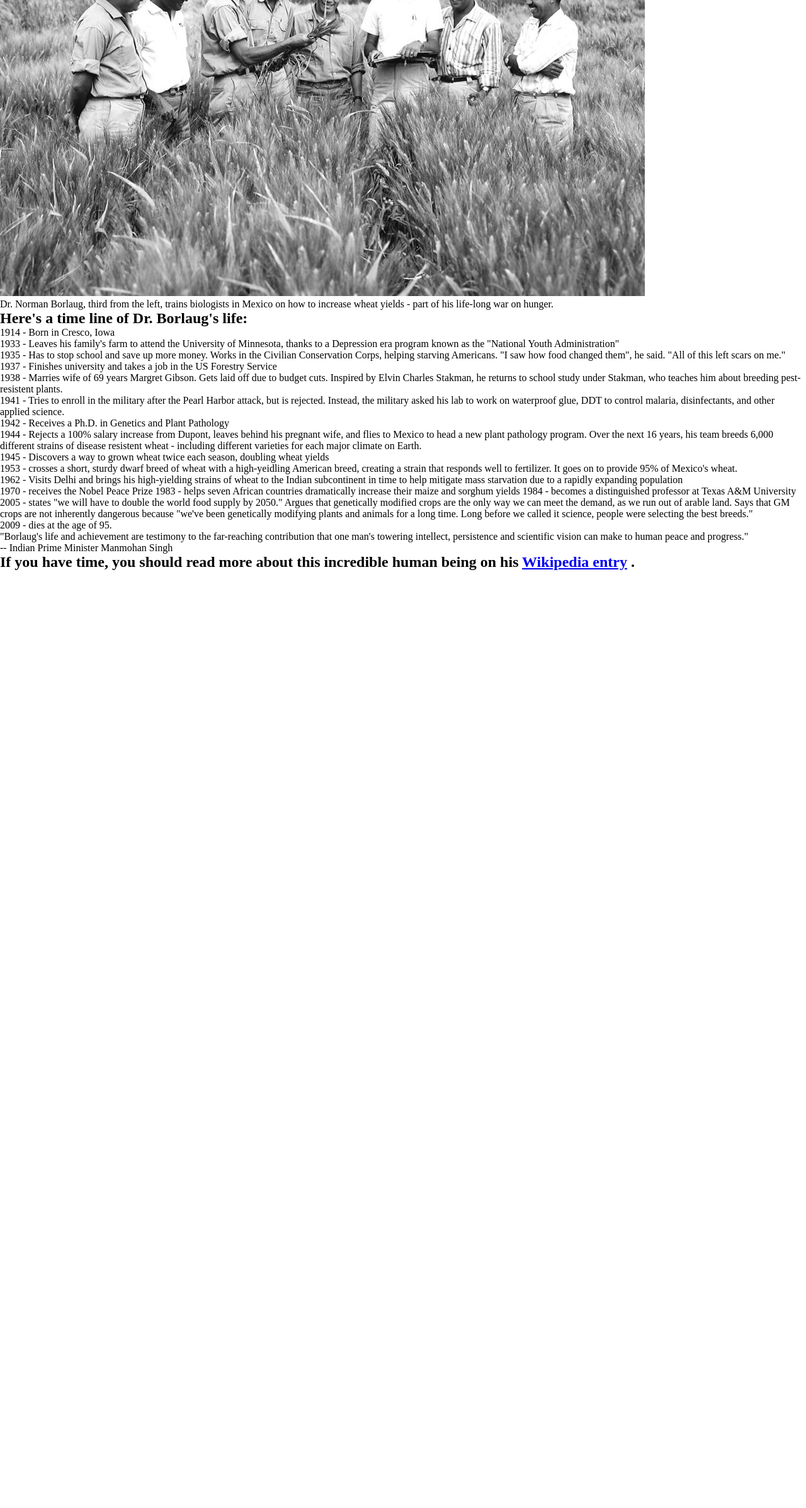
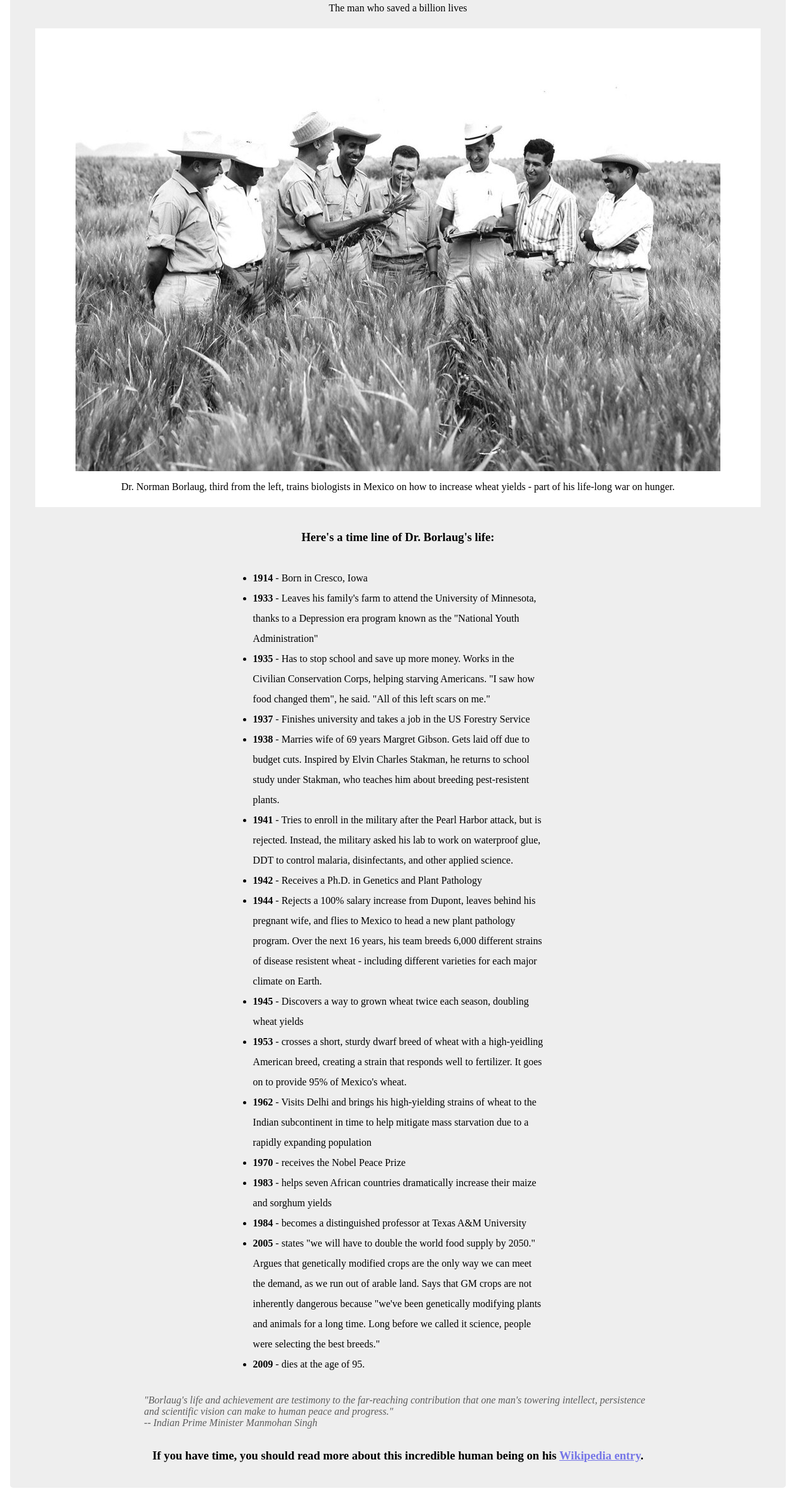
Before and after one commit to shelynna/microverseTributeProject, a plain HTML site: page index.html in a window 1280 px wide. Shown: the part 171-2565 px from the top of the page at 63% size. Before the commit the page ends 1077 px from the top, so only its background shows below. Drawn offline with Linux system fonts and the light colour scheme.

Commit message:
css upadte

```diff
--- a/index.html
+++ b/index.html
@@ -11,68 +11,108 @@
 
 <body>
     <main id="main">
-        <title id="title">Dr. Norman Borlaug</title>
-        <p>The man who saved a billion lives</p>
+        <h1 id="title">Dr. Norman Borlaug</h1>
+        <p id="p">The man who saved a billion lives</p>
         <figure id="img-div">
-            <img id="image" src="imgs/tribute-page-main-image.jpg" alt="">
-
+            <img id="image" src="imgs/tribute-page-main-image.jpg"
+                alt="Dr. Norman Borlaug seen standing in Mexican wheat field with a group of biologists"
+                style="max-width: 100%; display: block;">
+            <figcaption id="img-caption">
+                Dr. Norman Borlaug, third from the left, trains biologists in Mexico
+                on how to increase wheat yields - part of his life-long war on hunger.
+            </figcaption>
         </figure>
-        <caption id="img-caption">Dr. Norman Borlaug, third from the left, trains biologists in Mexico on how to
-            increase wheat yields - part of his
-            life-long war on hunger.
-        </caption>
-        <section id="tribute-link">
-            <h1>Here's a time line of Dr. Borlaug's life:</h1>
+        <section id="tribute-info">
+            <h3 id="headline">Here's a time line of Dr. Borlaug's life:</h3>
             <ul>
-                <li>1914 - Born in Cresco, Iowa</li>
-                <li>1933 - Leaves his family's farm to attend the University of Minnesota, thanks to a Depression era
-                    program known as the
-                    "National Youth Administration"</li>
-                <li>1935 - Has to stop school and save up more money. Works in the Civilian Conservation Corps, helping
-                    starving Americans.
-                    "I saw how food changed them", he said. "All of this left scars on me."</li>
-                <li>1937 - Finishes university and takes a job in the US Forestry Service</li>
-                <li>1938 - Marries wife of 69 years Margret Gibson. Gets laid off due to budget cuts. Inspired by Elvin
-                    Charles Stakman, he
-                    returns to school study under Stakman, who teaches him about breeding pest-resistent plants.</li>
-                <!-- info section -->
-                <li>1941 - Tries to enroll in the military after the Pearl Harbor attack, but is rejected. Instead, the
-                    military asked his
-                    lab to work on waterproof glue, DDT to control malaria, disinfectants, and other applied science.
+                <li><strong>1914</strong> - Born in Cresco, Iowa</li>
+                <li>
+                    <strong>1933</strong> - Leaves his family's farm to attend the
+                    University of Minnesota, thanks to a Depression era program known as
+                    the "National Youth Administration"
                 </li>
-                <li>1942 - Receives a Ph.D. in Genetics and Plant Pathology</li>
-                <li>1944 - Rejects a 100% salary increase from Dupont, leaves behind his pregnant wife, and flies to
-                    Mexico to head a new
-                    plant pathology program. Over the next 16 years, his team breeds 6,000 different strains of disease
-                    resistent wheat -
-                    including different varieties for each major climate on Earth.</li>
-                <li>1945 - Discovers a way to grown wheat twice each season, doubling wheat yields</li>
-                <li>1953 - crosses a short, sturdy dwarf breed of wheat with a high-yeidling American breed, creating a
-                    strain that responds
-                    well to fertilizer. It goes on to provide 95% of Mexico's wheat.</li>
-                <li>1962 - Visits Delhi and brings his high-yielding strains of wheat to the Indian subcontinent in time
-                    to help mitigate
-                    mass starvation due to a rapidly expanding population</li>
-                <li>1970 - receives the Nobel Peace Prize
-                    1983 - helps seven African countries dramatically increase their maize and sorghum yields
-                    1984 - becomes a distinguished professor at Texas A&M University</li>
-                <li>2005 - states "we will have to double the world food supply by 2050." Argues that genetically
-                    modified crops are the
-                    only way we can meet the demand, as we run out of arable land. Says that GM crops are not inherently
-                    dangerous because
-                    "we've been genetically modifying plants and animals for a long time. Long before we called it
-                    science, people were
-                    selecting the best breeds."</li>
-                <li>2009 - dies at the age of 95.</li>
+                <li>
+                    <strong>1935</strong> - Has to stop school and save up more money.
+                    Works in the Civilian Conservation Corps, helping starving
+                    Americans. "I saw how food changed them", he said. "All of this left
+                    scars on me."
+                </li>
+                <li>
+                    <strong>1937</strong> - Finishes university and takes a job in the
+                    US Forestry Service
+                </li>
+                <li>
+                    <strong>1938</strong> - Marries wife of 69 years Margret Gibson.
+                    Gets laid off due to budget cuts. Inspired by Elvin Charles Stakman,
+                    he returns to school study under Stakman, who teaches him about
+                    breeding pest-resistent plants.
+                </li>
+                <li>
+                    <strong>1941</strong> - Tries to enroll in the military after the
+                    Pearl Harbor attack, but is rejected. Instead, the military asked
+                    his lab to work on waterproof glue, DDT to control malaria,
+                    disinfectants, and other applied science.
+                </li>
+                <li>
+                    <strong>1942</strong> - Receives a Ph.D. in Genetics and Plant
+                    Pathology
+                </li>
+                <li>
+                    <strong>1944</strong> - Rejects a 100% salary increase from Dupont,
+                    leaves behind his pregnant wife, and flies to Mexico to head a new
+                    plant pathology program. Over the next 16 years, his team breeds
+                    6,000 different strains of disease resistent wheat - including
+                    different varieties for each major climate on Earth.
+                </li>
+                <li>
+                    <strong>1945</strong> - Discovers a way to grown wheat twice each
+                    season, doubling wheat yields
+                </li>
+                <li>
+                    <strong>1953</strong> - crosses a short, sturdy dwarf breed of wheat
+                    with a high-yeidling American breed, creating a strain that responds
+                    well to fertilizer. It goes on to provide 95% of Mexico's wheat.
+                </li>
+                <li>
+                    <strong>1962</strong> - Visits Delhi and brings his high-yielding
+                    strains of wheat to the Indian subcontinent in time to help mitigate
+                    mass starvation due to a rapidly expanding population
+                </li>
+                <li><strong>1970</strong> - receives the Nobel Peace Prize</li>
+                <li>
+                    <strong>1983</strong> - helps seven African countries dramatically
+                    increase their maize and sorghum yields
+                </li>
+                <li>
+                    <strong>1984</strong> - becomes a distinguished professor at Texas
+                    A&amp;M University
+                </li>
+                <li>
+                    <strong>2005</strong> - states "we will have to double the world
+                    food supply by 2050." Argues that genetically modified crops are the
+                    only way we can meet the demand, as we run out of arable land. Says
+                    that GM crops are not inherently dangerous because "we've been
+                    genetically modifying plants and animals for a long time. Long
+                    before we called it science, people were selecting the best breeds."
+                </li>
+                <li><strong>2009</strong> - dies at the age of 95.</li>
             </ul>
-            <div>
-                <p>"Borlaug's life and achievement are testimony to the far-reaching contribution that one man's
-                    towering intellect,
-                    persistence and scientific vision can make to human peace and progress."</p>
-                <caption>-- Indian Prime Minister Manmohan Singh</caption>
-            </div>
+            <blockquote
+                cite="http://news.rediff.com/report/2009/sep/14/pm-pays-tribute-to-father-of-green-revolution-borlaug.htm">
+                <p>
+                    "Borlaug's life and achievement are testimony to the far-reaching
+                    contribution that one man's towering intellect, persistence and
+                    scientific vision can make to human peace and progress."
+                </p>
+                <cite>-- Indian Prime Minister Manmohan Singh</cite>
+            </blockquote>
+            <h3 id="h3">
+                If you have time, you should read more about this incredible human
+                being on his
+                <a id="tribute-link" href="https://en.wikipedia.org/wiki/Norman_Borlaug" target="_blank">Wikipedia
+                    entry</a>.
+            </h3>
         </section>
-        <h2>If you have time, you should read more about this incredible human being on his <a href="http://" target="_blank" rel="noopener noreferrer">Wikipedia entry</a> .</h2>
     </main>
 </body>
 
--- a/style.css
+++ b/style.css
@@ -3,3 +3,74 @@
     margin : 0;
     font-family :poppins;
 }
+#main
+{
+    width: 90%;
+    margin: 0 auto;
+    background-color: #eee;
+    margin: 2em 1em;
+    border: 1em solid #eee ;
+    padding: 1.5em;
+    border-radius: 5px;
+}
+#title, #p{
+    text-align: center;
+    line-height: 2;
+    padding-bottom: 1em;
+}
+#img-div{
+    height: 600px;
+    margin: 0;
+    padding: 5em 0 5em 0;
+    background-color: white;
+}
+
+img
+{
+    display: block;
+}
+
+#img-caption{
+    text-align: center;
+    padding: 1em;
+}
+#image
+{
+    height: auto;
+    max-width: 100%;
+    align-self: center;
+    margin: 0 auto;
+}
+#headline{
+    text-align: center;
+    padding: 2em 0 2em 0;
+
+}
+
+ul{
+    align-items: center;
+    width: 40%;
+    margin: 0 auto;
+}
+li{
+    line-height: 2;
+}
+blockquote{
+    font-size: 1em;
+    padding: 2em 0;
+    width: 70%;
+    margin: 0 auto;
+    font-style: italic;
+    text-align: left;
+    color: rgb(93, 93, 93);
+    font-weight: 300;
+}
+#h3{
+    text-align: center;
+    font-weight: 300;
+    font-weight: 600;
+}
+#tribute-link{
+    color: rgb(118, 118, 231);
+
+}
```
